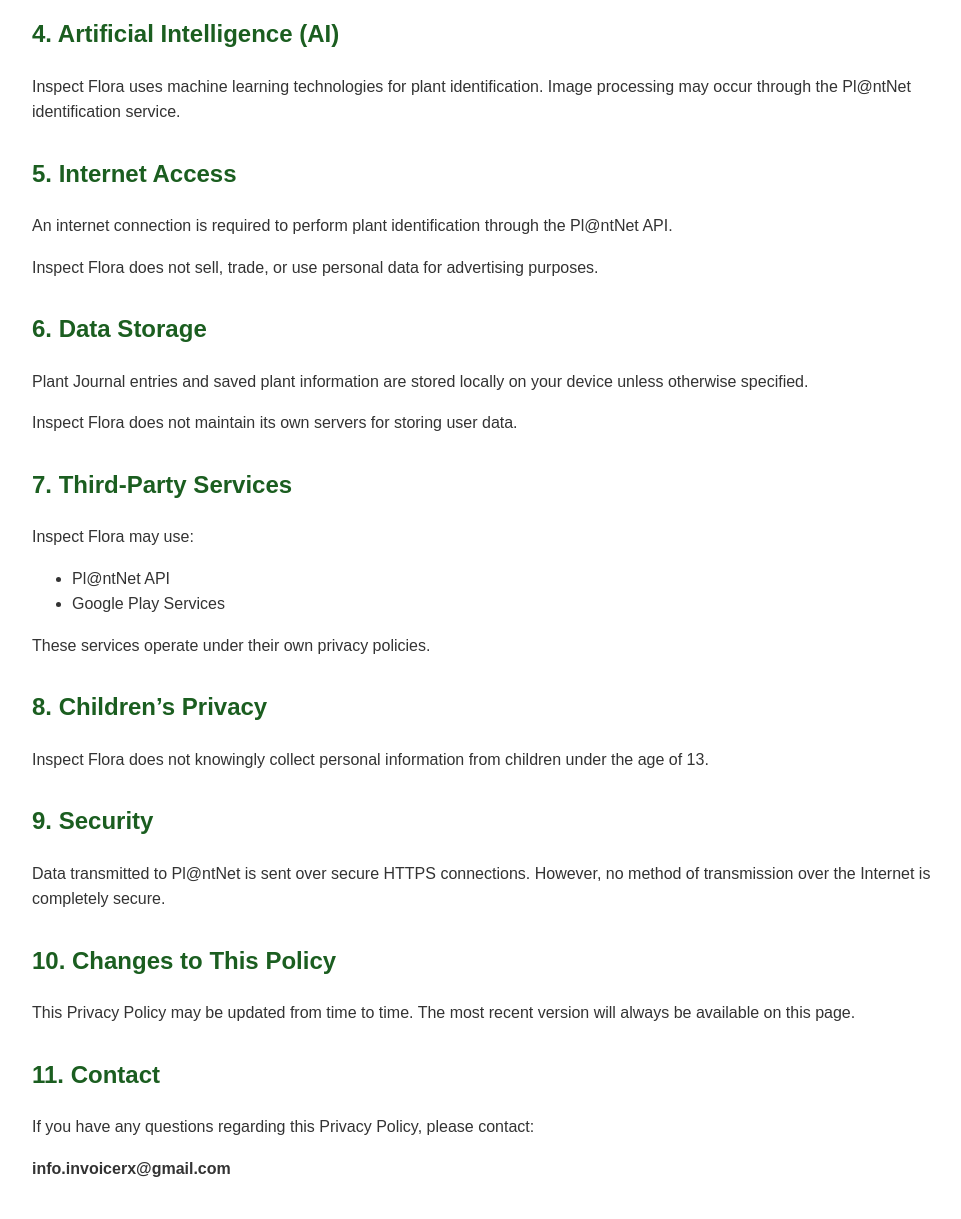
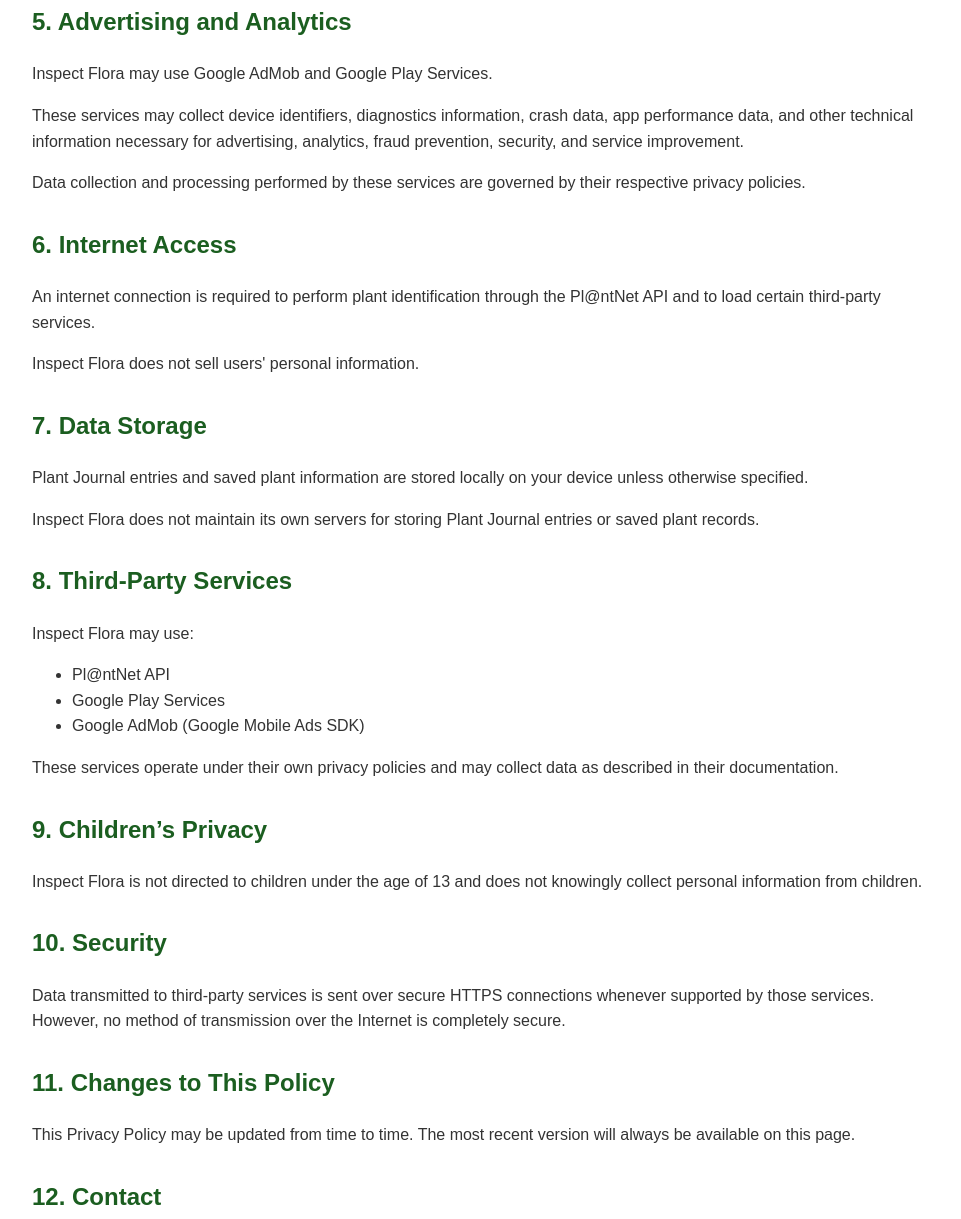
Before and after one commit to InvoicerX/inspect-flora-website, a plain HTML site: page privacy.html in a window 1280 px wide. Shown: the part 904-2123 px from the top of the page, without its empty margins (158-1119 px from the left). Drawn offline with Linux system fonts and the light colour scheme.

Commit message:
Add files via upload

```diff
--- a/privacy.html
+++ b/privacy.html
@@ -46,57 +46,82 @@
 
 <body>
 
-<h1>Privacy Policy – Inspect Flora</h1>
-<p><strong>Effective date:</strong> 2026-02-25</p>
+<h2>1. Information Collection</h2>
 
-<p>Inspect Flora is a free mobile application developed by AlenK.</p>
-<p>This Privacy Policy explains how information is handled when you use the application.</p>
+<p>Inspect Flora does not require user registration and does not collect personally identifiable information such as your name, email address, phone number, or precise location.</p>
 
-<h2>1. Information Collection</h2>
-<p>Inspect Flora does not require user registration and does not collect personally identifiable information such as your name, email address, phone number, or precise location.</p>
-<p>The application does not use analytics tools and does not collect advertising identifiers.</p>
+<p>However, the application may collect limited technical information through third-party services, including device identifiers, crash logs, diagnostics, and app performance data. This information may be collected and processed by third-party service providers to support app functionality, improve stability, provide analytics, prevent fraud, and display advertisements.</p>
 
 <h2>2. Camera Permission</h2>
+
 <p>Inspect Flora requests access to your device camera (android.permission.CAMERA) solely to allow you to capture plant images for identification and to save entries in your Plant Journal.</p>
+
 <p>Photos are taken only when you actively use the camera feature.</p>
 
 <h2>3. Plant Identification (Pl@ntNet API)</h2>
+
 <p>Inspect Flora uses the Pl@ntNet API to provide plant identification services.</p>
+
 <p>When you choose to identify a plant, the photo you capture is securely transmitted to Pl@ntNet servers for analysis. This transmission is necessary to provide identification results.</p>
+
 <p>Inspect Flora does not control how Pl@ntNet processes data. For more information, please review Pl@ntNet’s Privacy Policy:</p>
+
 <p><a href="https://plantnet.org/en/privacy-policy/" target="_blank">https://plantnet.org/en/privacy-policy/</a></p>
 
 <h2>4. Artificial Intelligence (AI)</h2>
+
 <p>Inspect Flora uses machine learning technologies for plant identification. Image processing may occur through the Pl@ntNet identification service.</p>
 
-<h2>5. Internet Access</h2>
-<p>An internet connection is required to perform plant identification through the Pl@ntNet API.</p>
-<p>Inspect Flora does not sell, trade, or use personal data for advertising purposes.</p>
+<h2>5. Advertising and Analytics</h2>
 
-<h2>6. Data Storage</h2>
+<p>Inspect Flora may use Google AdMob and Google Play Services.</p>
+
+<p>These services may collect device identifiers, diagnostics information, crash data, app performance data, and other technical information necessary for advertising, analytics, fraud prevention, security, and service improvement.</p>
+
+<p>Data collection and processing performed by these services are governed by their respective privacy policies.</p>
+
+<h2>6. Internet Access</h2>
+
+<p>An internet connection is required to perform plant identification through the Pl@ntNet API and to load certain third-party services.</p>
+
+<p>Inspect Flora does not sell users' personal information.</p>
+
+<h2>7. Data Storage</h2>
+
 <p>Plant Journal entries and saved plant information are stored locally on your device unless otherwise specified.</p>
-<p>Inspect Flora does not maintain its own servers for storing user data.</p>
 
-<h2>7. Third-Party Services</h2>
+<p>Inspect Flora does not maintain its own servers for storing Plant Journal entries or saved plant records.</p>
+
+<h2>8. Third-Party Services</h2>
+
 <p>Inspect Flora may use:</p>
+
 <ul>
 <li>Pl@ntNet API</li>
 <li>Google Play Services</li>
+<li>Google AdMob (Google Mobile Ads SDK)</li>
 </ul>
-<p>These services operate under their own privacy policies.</p>
 
-<h2>8. Children’s Privacy</h2>
-<p>Inspect Flora does not knowingly collect personal information from children under the age of 13.</p>
+<p>These services operate under their own privacy policies and may collect data as described in their documentation.</p>
 
-<h2>9. Security</h2>
-<p>Data transmitted to Pl@ntNet is sent over secure HTTPS connections. However, no method of transmission over the Internet is completely secure.</p>
+<h2>9. Children’s Privacy</h2>
 
-<h2>10. Changes to This Policy</h2>
+<p>Inspect Flora is not directed to children under the age of 13 and does not knowingly collect personal information from children.</p>
+
+<h2>10. Security</h2>
+
+<p>Data transmitted to third-party services is sent over secure HTTPS connections whenever supported by those services. However, no method of transmission over the Internet is completely secure.</p>
+
+<h2>11. Changes to This Policy</h2>
+
 <p>This Privacy Policy may be updated from time to time. The most recent version will always be available on this page.</p>
 
-<h2>11. Contact</h2>
+<h2>12. Contact</h2>
+
 <p>If you have any questions regarding this Privacy Policy, please contact:</p>
+
 <p><strong>info.invoicerx@gmail.com</strong></p>
+
 
 </body>
 </html>
```
